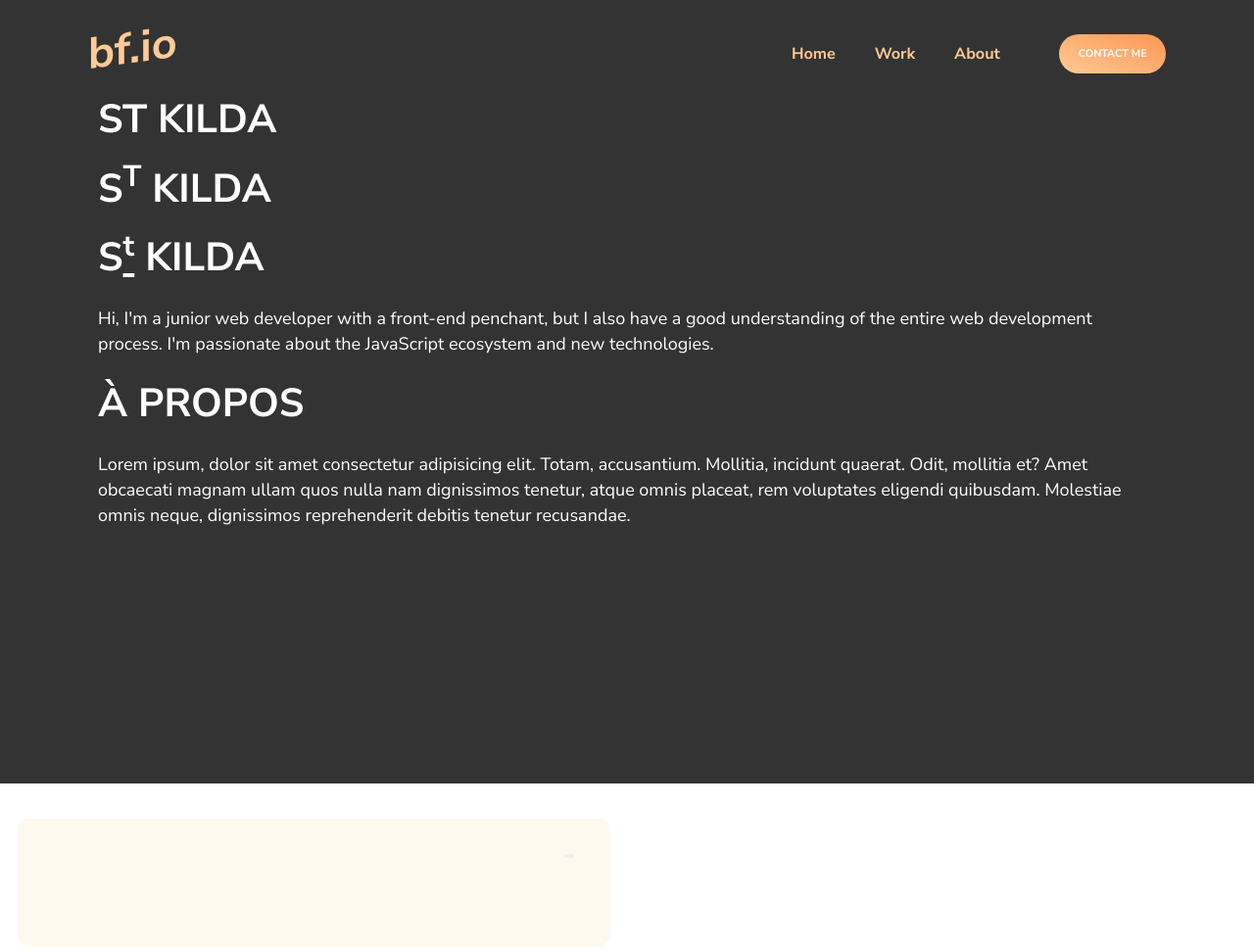
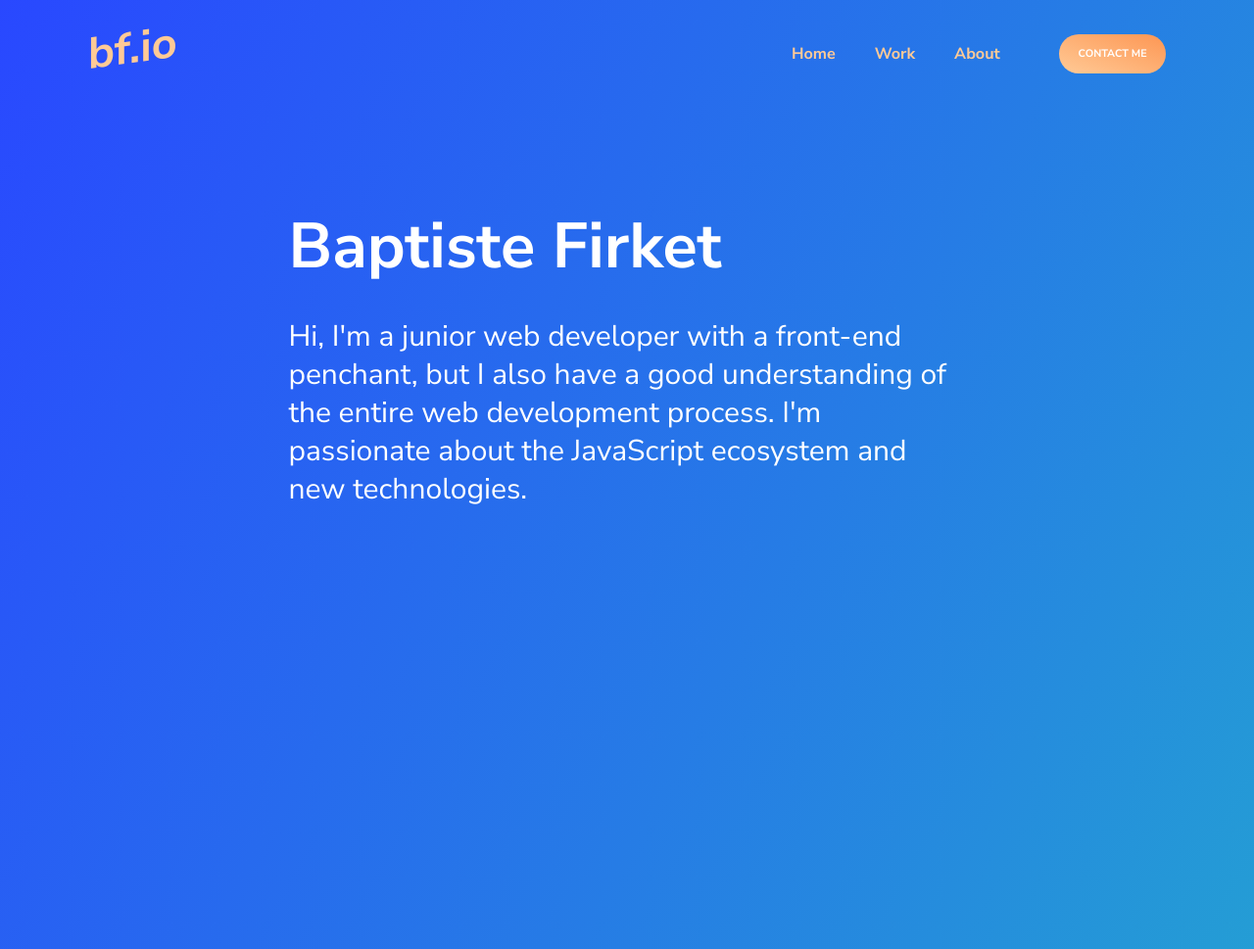
Before and after one commit to baptistefkt/my-portfolio, a Gatsby site: page / in a window 1280 px wide. Shown: the top 969 px of the page at 98% size. Built offline with nearby package versions, Linux system fonts and the light colour scheme; Gatsby itself is replaced by a stand-in of ours.

Commit message:
Update index.js

```diff
--- a/src/pages/index.js
+++ b/src/pages/index.js
@@ -1,55 +1,72 @@
 import React from 'react'
 import { Link } from 'gatsby'
 import styled from 'styled-components'
+import Grid from '@material-ui/core/Grid'
 
 import Layout from '../components/layout'
-import Image from '../components/image'
 import SEO from '../components/seo'
-import ProjectCard from '../components/ProjectCard'
+import WorksSection from '../components/worksSection'
 
 const HeaderSection = styled.section`
-  background-color: #333;
+  background: #2948ff;
+  background: -webkit-linear-gradient(to right bottom, #2948ff, #22c1c3);
+  background: linear-gradient(to right bottom, #2948ff, #22c1c3);
+  clip-path: polygon(0 0, 100% 0, 100% 100%, 0 calc(100% - 5vw));
   color: white;
-  height: 100vh;
-  padding: 100px;
+  height: 300vh;
+  padding: 180px 5%;
 
-  span {
-    text-decoration: underline;
+  h1 {
+    font-size: 65px;
+    font-weight: 700;
+    width: 60%;
+    margin: 2rem auto;
   }
+
+  p {
+    font-size: 30px;
+    line-height: 1.3;
+    width: 60%;
+    margin: 0 auto;
+  }
+
+  p:last-of-type {
+    margin-top: 110vh;
+  }
+`
+
+const H2 = styled.h2`
+  margin-left: 7%;
+  margin-top: 60px;
+  font-size: 2.5rem;
+  font-weight: 700;
+  position: relative;
+  z-index: 110;
+  width: fit-content;
 `
 
 const IndexPage = () => (
   <Layout>
     <SEO title="Home" keywords={[`gatsby`, `application`, `react`]} />
     <HeaderSection>
-      <h1>ST KILDA</h1>
-      <h1>
-        S<sup>T</sup> KILDA
-      </h1>
-      <h1>
-        S
-        <span>
-          <sup>t</sup>
-        </span>{' '}
-        KILDA
-      </h1>
+      <Grid container>
+        <Grid item xs={12}>
+          <h1>Baptiste Firket</h1>
           <p>
             Hi, I'm a junior web developer with a front-end penchant, but I also
             have a good understanding of the entire web development process. I'm
             passionate about the JavaScript ecosystem and new technologies.
           </p>
-
-      <h1>À PROPOS</h1>
           <p>
-        Lorem ipsum, dolor sit amet consectetur adipisicing elit. Totam,
-        accusantium. Mollitia, incidunt quaerat. Odit, mollitia et? Amet
-        obcaecati magnam ullam quos nulla nam dignissimos tenetur, atque omnis
-        placeat, rem voluptates eligendi quibusdam. Molestiae omnis neque,
-        dignissimos reprehenderit debitis tenetur recusandae.
+            Hi, I'm a junior web developer with a front-end penchant, but I also
+            have a good understanding of the entire web development process. I'm
+            passionate about the JavaScript ecosystem and new technologies.
           </p>
+        </Grid>
+      </Grid>
     </HeaderSection>
-    <Image />
-    <ProjectCard />
+    <H2>My Work</H2>
+    <WorksSection />
   </Layout>
 )
 
```
Lines whose indentation alone changed are shown as unchanged.
